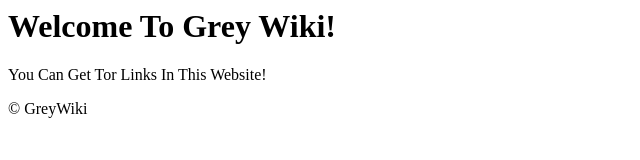
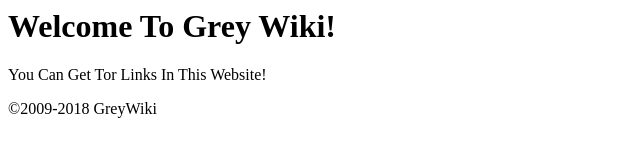
Before and after one commit to S28667145/Grey-Wiki, a plain HTML site: page index.html in a window 1280 px wide. Shown: the whole page, without its empty margins (0-640 px from the left). Drawn offline with Linux system fonts and the light colour scheme.

Commit message:
Update index.html

```diff
--- a/index.html
+++ b/index.html
@@ -1,4 +1,4 @@
 <title>Grey Wiki</title>
 <h1>Welcome To Grey Wiki!</h1>
 <p>You Can Get Tor Links In This Website!</p>
-<p>&copy; GreyWiki</p>
+<p>&copy;2009-2018 GreyWiki</p>
```
